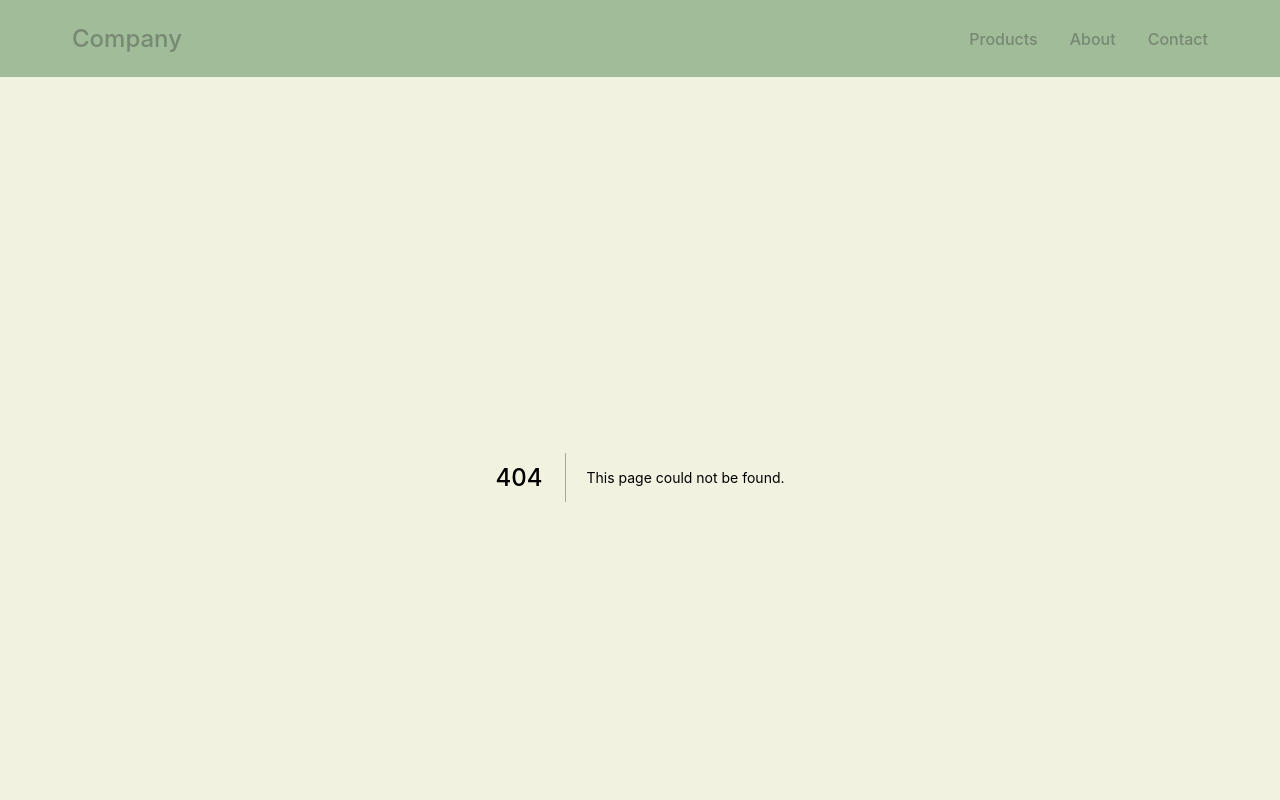
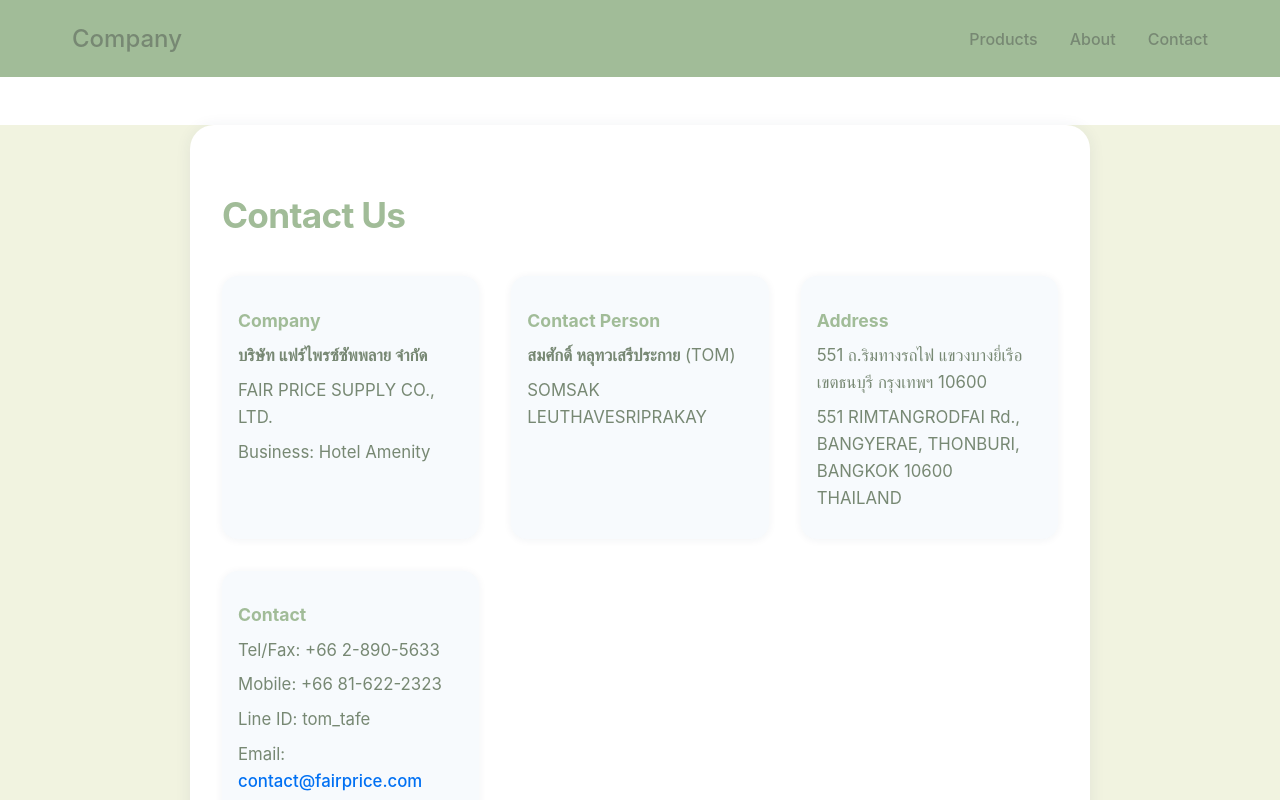
Before and after one commit to kiwabc123/company-profile, a Next.js app: page /contact in a window 1280 px wide. Before the commit this address had no page. Shown: the top 800 px of the page. Built offline with nearby package versions, Linux system fonts and the light colour scheme.

Commit message:
Add Contact and About pages with styling and animations

```diff
--- /dev/null
+++ b/components/ContactSection.module.css
@@ -0,0 +1,37 @@
+.contactSection {
+  padding: 5rem 2rem;
+  max-width: 960px;
+  margin: auto;
+}
+
+.title {
+  font-size: 2.4rem;
+  margin-bottom: 2rem;
+  text-align: center;
+}
+
+.card {
+  background: #fff;
+  border-radius: 1.75rem;
+  padding: 3rem;
+  box-shadow: 0 12px 48px rgba(0,0,0,0.12);
+}
+
+.badge {
+  display: inline-block;
+  margin: 0.75rem 0 1.5rem;
+  padding: 0.4rem 1rem;
+  border-radius: 999px;
+  background: #A1BC98;
+  color: #fff;
+  font-size: 0.85rem;
+}
+
+ul {
+  margin-top: 1.5rem;
+  padding-left: 1.2rem;
+}
+
+li {
+  margin-bottom: 0.4rem;
+}
--- a/pages/about.tsx
+++ b/pages/about.tsx
@@ -4,7 +4,7 @@
   return (
     <>
       <Head>
-        <title>About Us | Company Name</title>
+        <title>{`About Us | Company Name`}</title>
         <meta
           name="description"
           content="Learn more about Company Name, our history, customers, and vision."
--- /dev/null
+++ b/pages/contact.tsx
@@ -0,0 +1,94 @@
+import Head from 'next/head';
+import styles from '../styles/Contact.module.css';
+import { motion } from 'framer-motion';
+
+export const contactInfo = {
+  company: {
+    nameTH: 'บริษัท แฟร์ไพรซ์ซัพพลาย จำกัด',
+    nameEN: 'FAIR PRICE SUPPLY CO., LTD.',
+    business: 'Hotel Amenity',
+  },
+  person: {
+    nameTH: 'สมศักดิ์ หลุทวเสรีประกาย',
+    nameEN: 'SOMSAK LEUTHAVESRIPRAKAY',
+    nickname: 'TOM',
+  },
+  address: {
+    th: '551 ถ.ริมทางรถไฟ แขวงบางยี่เรือ เขตธนบุรี กรุงเทพฯ 10600',
+    en: '551 RIMTANGRODFAI Rd., BANGYERAE, THONBURI, BANGKOK 10600 THAILAND',
+  },
+  contact: {
+    telFax: '+66 2-890-5633',
+    mobile: '+66 81-622-2323',
+    lineId: 'tom_tafe',
+    email: 'contact@fairprice.com',
+  },
+};
+
+export default function Contact() {
+  return (
+    <>
+      <Head>
+        <title>{`Contact Us | ${contactInfo.company.nameEN}`}</title>
+        <meta name="description" content="Contact information for Fair Price Supply Co., Ltd." />
+      </Head>
+      <motion.section
+        className={styles.contactSection}
+        initial={{ opacity: 0, y: 30 }}
+        animate={{ opacity: 1, y: 0 }}
+        transition={{ duration: 0.6, ease: "easeOut" }}
+      >
+        <h1 className={styles.title}>Contact Us</h1>
+        <div className={styles.infoGrid}>
+          <motion.div
+            className={styles.infoCol}
+            initial={{ opacity: 0, y: 20 }}
+            whileInView={{ opacity: 1, y: 0 }}
+            viewport={{ once: true }}
+            transition={{ duration: 0.4 }}
+          >
+            <h2>Company</h2>
+            <p><strong>{contactInfo.company.nameTH}</strong></p>
+            <p>{contactInfo.company.nameEN}</p>
+            <p>Business: {contactInfo.company.business}</p>
+          </motion.div>
+          <motion.div
+            className={styles.infoCol}
+            initial={{ opacity: 0, y: 20 }}
+            whileInView={{ opacity: 1, y: 0 }}
+            viewport={{ once: true }}
+            transition={{ duration: 0.4 }}
+          >
+            <h2>Contact Person</h2>
+            <p><strong>{contactInfo.person.nameTH}</strong> ({contactInfo.person.nickname})</p>
+            <p>{contactInfo.person.nameEN}</p>
+          </motion.div>
+          <motion.div
+            className={styles.infoCol}
+            initial={{ opacity: 0, y: 20 }}
+            whileInView={{ opacity: 1, y: 0 }}
+            viewport={{ once: true }}
+            transition={{ duration: 0.4 }}
+          >
+            <h2>Address</h2>
+            <p>{contactInfo.address.th}</p>
+            <p>{contactInfo.address.en}</p>
+          </motion.div>
+          <motion.div
+            className={styles.infoCol}
+            initial={{ opacity: 0, y: 20 }}
+            whileInView={{ opacity: 1, y: 0 }}
+            viewport={{ once: true }}
+            transition={{ duration: 0.4 }}
+          >
+            <h2>Contact</h2>
+            <p>Tel/Fax: {contactInfo.contact.telFax}</p>
+            <p>Mobile: {contactInfo.contact.mobile}</p>
+            <p>Line ID: {contactInfo.contact.lineId}</p>
+            <p>Email: <a href={`mailto:${contactInfo.contact.email}`}>{contactInfo.contact.email}</a></p>
+          </motion.div>
+        </div>
+      </motion.section>
+    </>
+  );
+}
--- /dev/null
+++ b/styles/Contact.module.css
@@ -0,0 +1,64 @@
+.contactSection {
+  max-width: 900px;
+  margin: 3rem auto;
+  background: #fff;
+  border-radius: 1.5rem;
+  box-shadow: 0 2px 16px rgba(34,56,89,0.08);
+  padding: 2.5rem 2rem;
+}
+.title {
+  font-size: 2.2rem;
+  font-weight: 700;
+  color: var(--color-primary);
+  margin-bottom: 2.5rem;
+  letter-spacing: -0.02em;
+}
+
+.infoGrid {
+  display: grid;
+  grid-template-columns: repeat(auto-fit, minmax(220px, 1fr));
+  gap: 2rem;
+}
+.infoCol {
+  background: #f7fafd;
+  border-radius: 1rem;
+  padding: 1.2rem 1rem;
+  box-shadow: 0 1px 8px rgba(34,56,89,0.06);
+  transition: transform 0.25s ease, box-shadow 0.25s ease;
+}
+
+.infoCol:hover {
+  transform: translateY(-4px);
+  box-shadow: 0 6px 18px rgba(34,56,89,0.12);
+}
+
+.infoCol h2 {
+  font-size: 1.1rem;
+  color: var(--color-primary);
+  margin-bottom: 0.7rem;
+  font-weight: 700;
+}
+.infoCol p {
+  margin: 0.2rem 0 0.5rem 0;
+  color: var(--color-accent);
+  font-size: 1.05rem;
+  line-height: 1.6;
+}
+.infoCol a {
+  color: #0070f3;
+  text-decoration: none;
+  font-weight: 500;
+}
+
+.infoCol a:hover {
+  text-decoration: underline;
+}
+
+@media (max-width: 700px) {
+  .contactSection {
+    padding: 1.2rem 0.5rem;
+  }
+  .infoGrid {
+    gap: 1rem;
+  }
+}
```
Also changed, not shown: components/ContactSection.tsx (added, +71 -0 lines).
